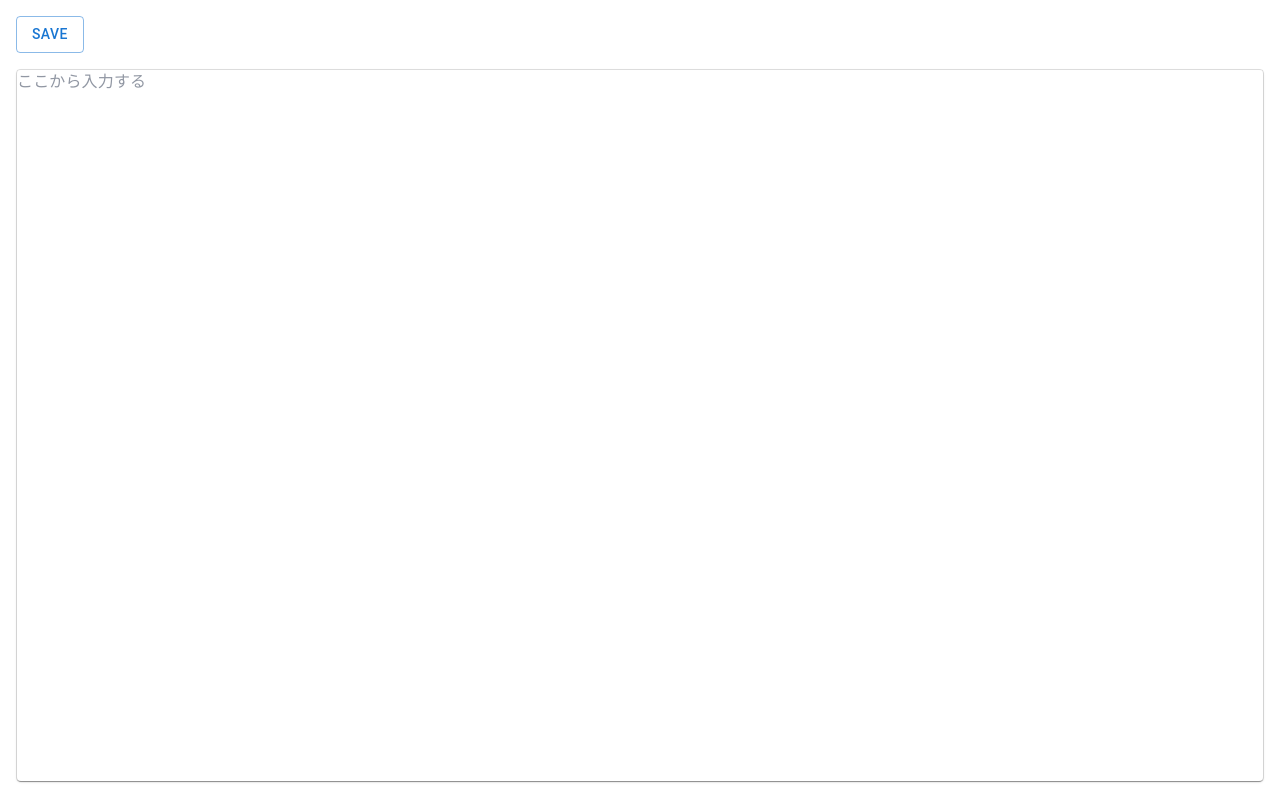
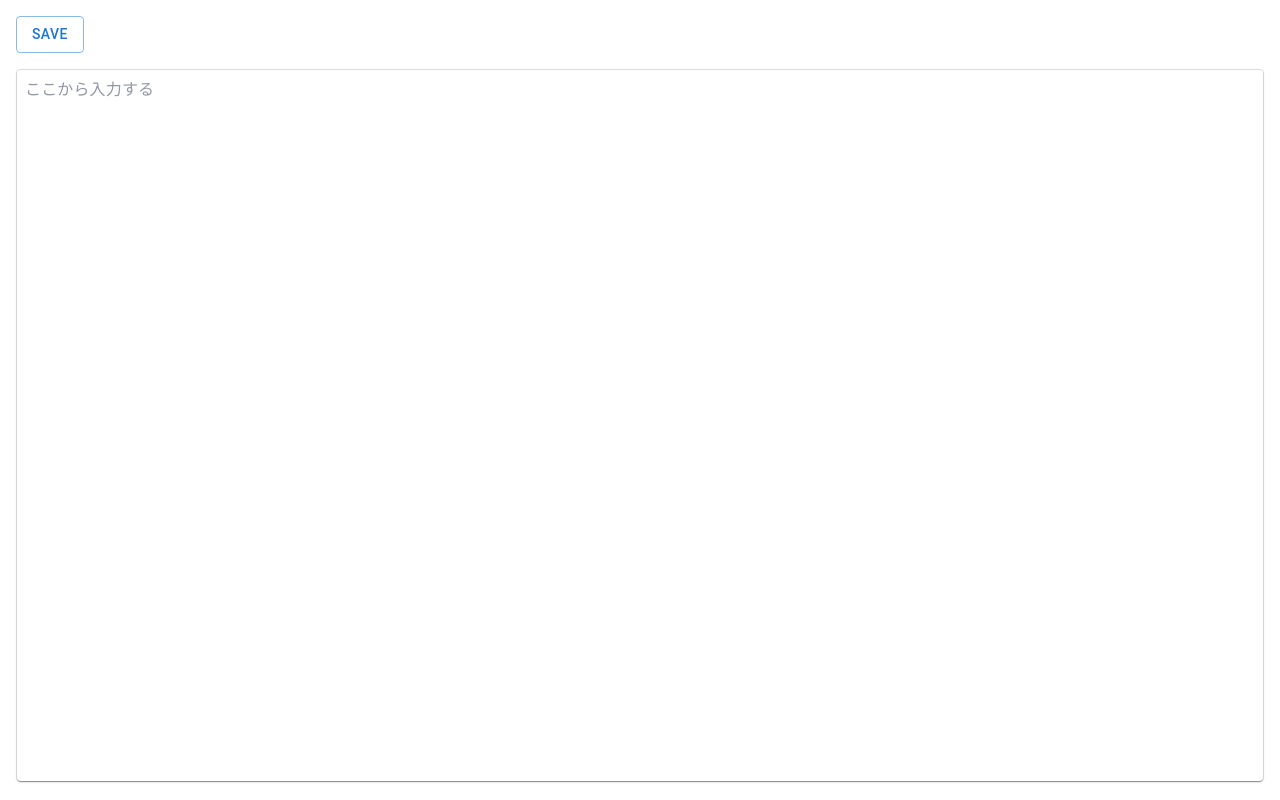
Before and after one commit to katsudon08/Floccha_frontend, a React (Vite) app: page / in a window 1280 px wide. Built offline with nearby package versions, Linux system fonts and the light colour scheme.

Commit message:
padding調整

```diff
--- a/src/components/TextEditor.tsx
+++ b/src/components/TextEditor.tsx
@@ -47,7 +47,7 @@ export const TextEditor = ({ containerBottom }: { containerBottom: number }) =>
                 </Grid>
                 <Grid item xs>
                     <Box sx={{ height: editorHeight, mt: 2, border: 1, borderColor: "divider", borderRadius: 1 }}>
-                        <Card sx={{ height: "100%" }}>
+                        <Card sx={{ height: "100%", padding: 1 }}>
                             <Editor
                                 editorState={editorState}
                                 onChange={setEditorState}
```
